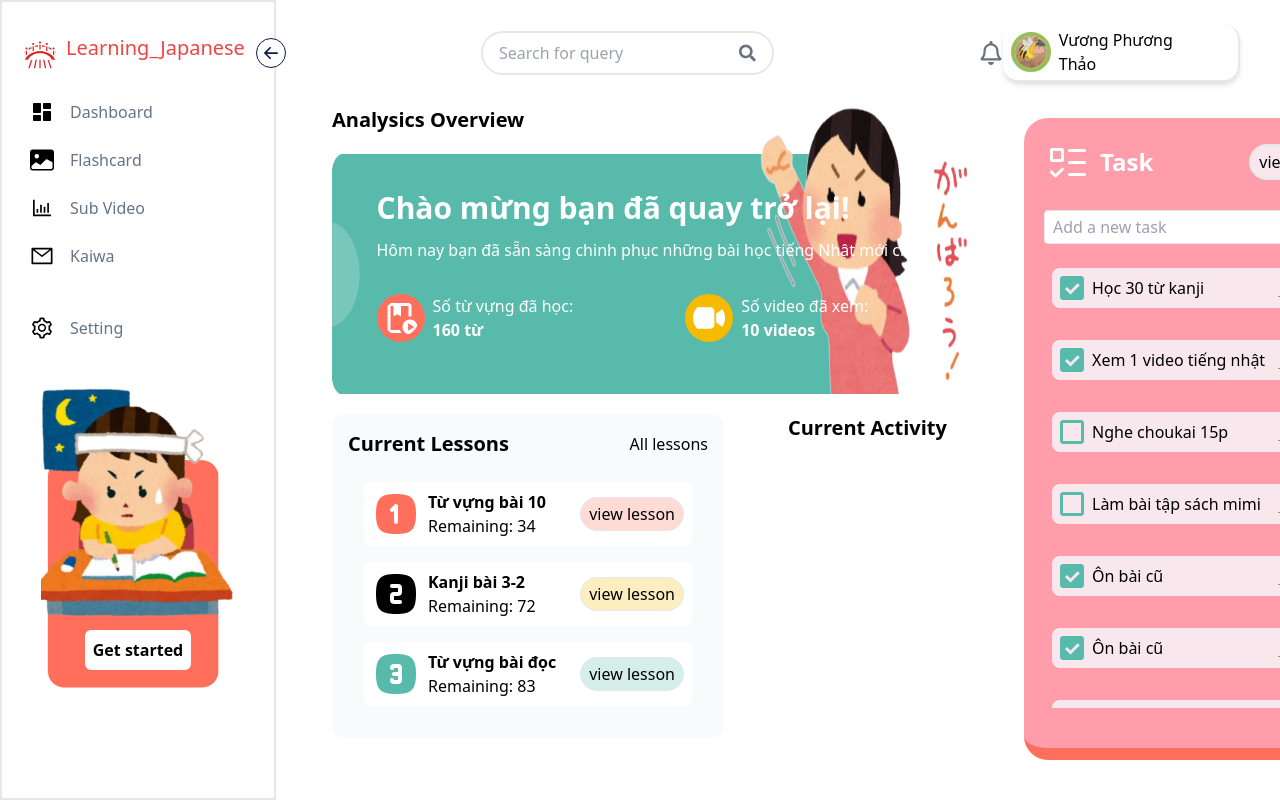
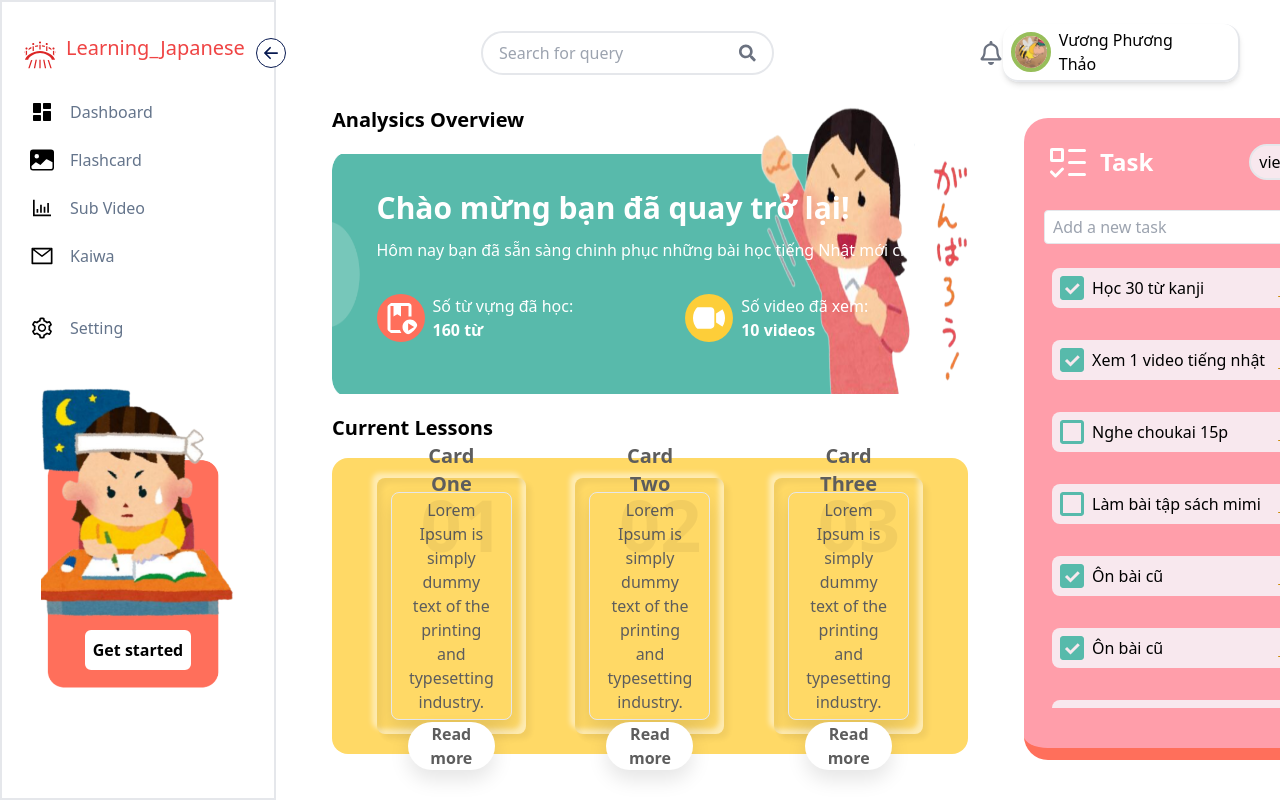
Before and after one commit to LearnJapaneseUET/Frontend, a React (Create React App) app: page / in a window 1280 px wide. Shown: the top 800 px of the page. Built offline with nearby package versions, Linux system fonts and the light colour scheme.

Commit message:
add new CurrentLessons

```diff
--- /dev/null
+++ b/src/components/Current.js
@@ -0,0 +1,32 @@
+import React from 'react'
+
+const Current = () => {
+
+    const Lessons = [
+        { number: "01", name: "Card One", content: "Lorem Ipsum is simply dummy text of the printing and typesetting industry. "},
+        { number: "02", name: "Card Two", content: "Lorem Ipsum is simply dummy text of the printing and typesetting industry. "},
+        { number: "03", name: "Card Three", content: "Lorem Ipsum is simply dummy text of the printing and typesetting industry. "},
+      ];
+
+    return (
+        <div>
+            <h1 className='text-xl font-semibold mb-4'>Current Lessons</h1>
+            <div className='container flex justify-around items-center flex-wrap p-5 bg-[#FFD966] rounded-2xl'>
+                {Lessons.map((lesson, index) => (
+                    <div key = {index} className='card relative shadow-card rounded-lg w-3/12 h-64 group cursor-pointer'>
+                        <div className='box absolute border inset-3.5 p-2 shadow-box rounded-lg flex justify-center items-center transition duration-500 group-hover:-translate-y-[20px] group-hover:shadow-box-hover group-hover:bg-[#FFACAC]'>
+                            <div className='content p-2 text-center'>
+                                <h2 className='absolute top-[-5px] right-2 text-7xl text-[rgba(0,0,0,0.05)] font-bold pointer-events-none group-hover:text-slate-[150] transition duration-500'>{lesson.number}</h2>
+                                <h3 className='relative z-10 text-xl font-bold text-lg text-[#5D5D5D] group-hover:text-white'>{lesson.name}</h3>
+                                <p className='z-10 text-[#5D5D5D] group-hover:text-white'>{lesson.content}</p>
+                                <span className='relative bg-white text-[#5D5D5D] font-semibold inline-block mt-2 px-2 rounded-full shadow-box group-hover:bg-red-orange group-hover:text-white transition duration-500'>Read more</span>
+                            </div>
+                        </div>
+                    </div>
+                ))}
+            </div>
+        </div>
+    )
+}
+
+export default Current
--- a/src/page/HomePage.js
+++ b/src/page/HomePage.js
@@ -2,6 +2,7 @@ import React from 'react'
 import AnalysicsOverview from '../components/AnalysicsOverview'
 import CurrentLessons from '../components/CurrentLessons'
 import CurrentActivity from '../components/CurrentActivity'
+import Current from '../components/Current'
 
 const HomePage = () => {
   return (
@@ -9,12 +10,15 @@ const HomePage = () => {
       <div>
         <AnalysicsOverview/>
       </div>
-      <div className='flex flex-row gap-16 pt-6'>
-        <div>
+      <div className='gap-16 pt-6'>
+        {/* <div>
           <CurrentLessons/>
         </div>
         <div>
           <CurrentActivity/>
+        </div> */}
+        <div>
+          <Current />
         </div>
       </div>
     </div>
--- a/tailwind.config.js
+++ b/tailwind.config.js
@@ -7,12 +7,17 @@ module.exports = {
         "dark-purple": "#081A51",
         'light-white': 'rgba(255,255,255,0.18)',
         "red-orange" : "#ff6f5b",
-        "dark-yellow": "#F6BB00",
+        "dark-yellow": "#fdce39",
         "dark-green": "#57BAAB"
       },
       spacing: {
-        '25': '6.25rem', // Hoặc giá trị bạn muốn
+        '25': '6.25rem',
       },
+      boxShadow: {
+        'card': 'inset 5px 5px 5px rgba(0, 0, 0, 0.05), inset -5px -5px 5px rgba(255, 255, 255, 0.5), 5px 5px 5px rgba(0, 0, 0, 0.05), -5px -5px 5px rgba(255, 255, 255, 0.5)',
+        'box': '0 10px 20px rgba(0, 0, 0, 0.1)',
+        'box-hover': '0 10px 40px rgba(0, 0, 0, 0.2)'
+      }
     },
   },
   plugins: [],
```
Also changed, not shown: 1 other file (tests, documents, lock files or other folders).
